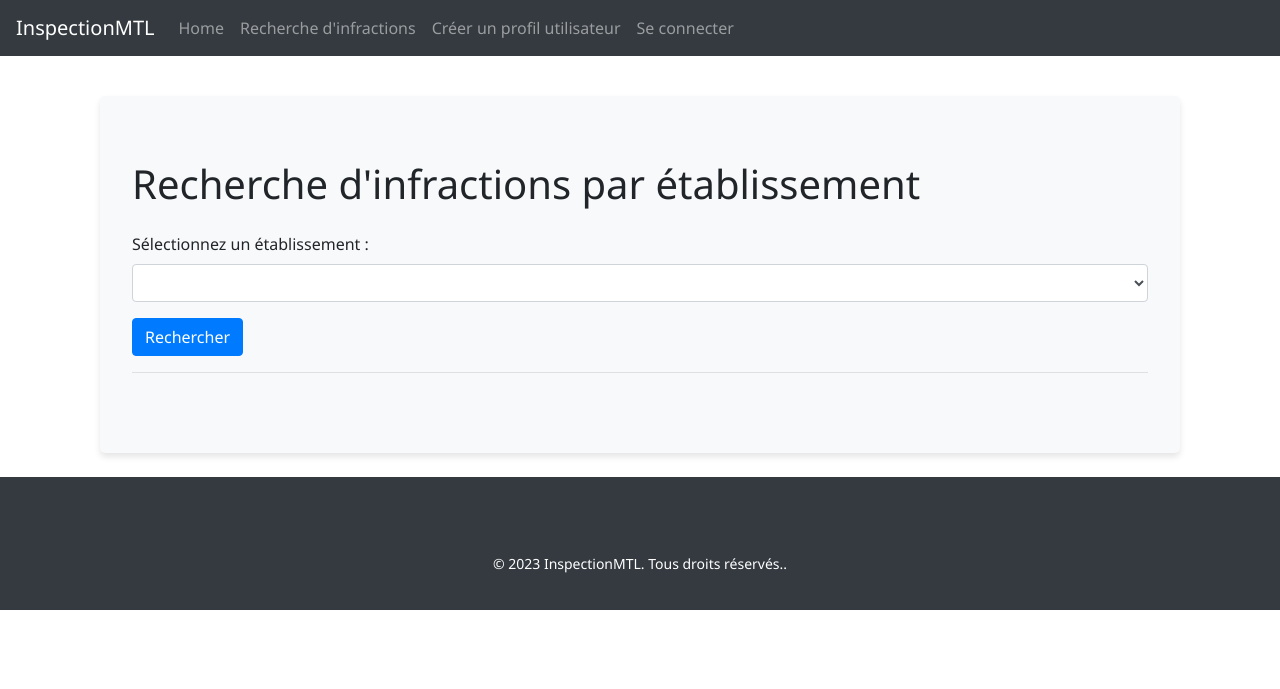
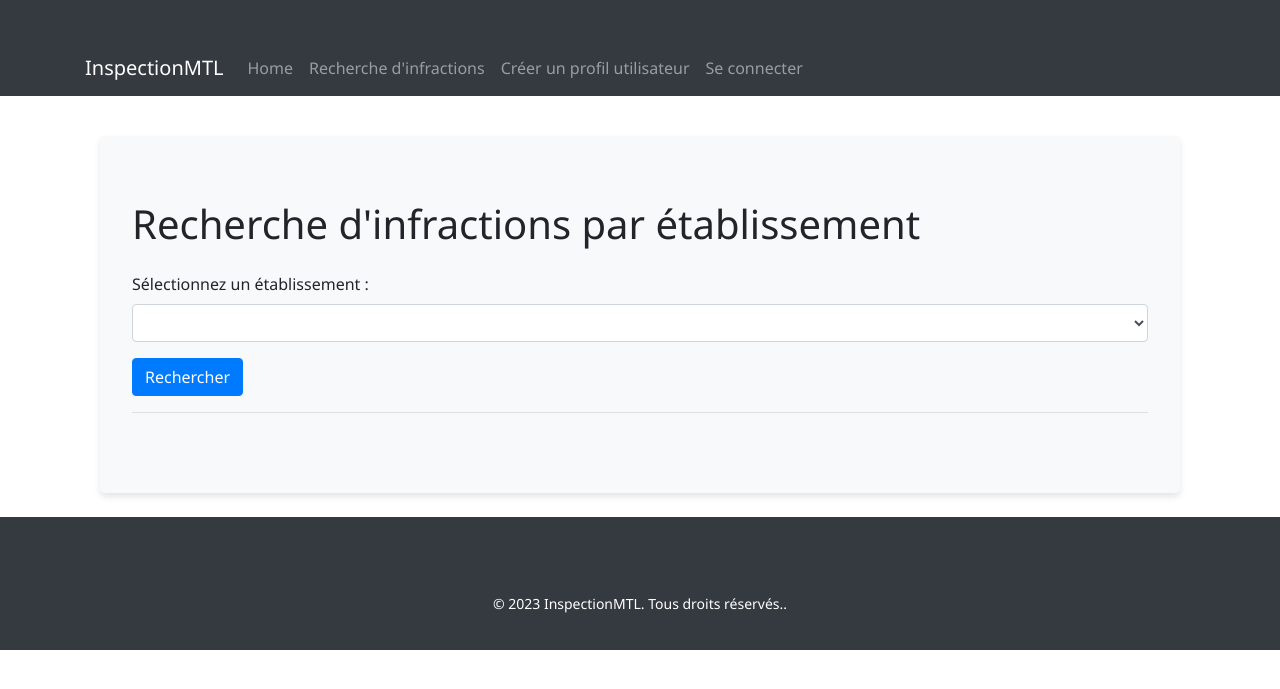
Before and after one commit to oussamaelfig/Ville_Montreal, a Flask app: page /contrevenants-liste in a window 1280 px wide. Shown: the top 689 px of the page. Run offline with Flask 2, Linux system fonts and the light colour scheme; data that the repository does not hold is empty; some libraries are stand-ins or nearby versions.

Commit message:
change style navbar

```diff
--- a/templates/base.html
+++ b/templates/base.html
@@ -13,6 +13,7 @@
 </head>
 <body>
 <nav class="navbar navbar-expand-lg navbar-dark bg-dark">
+    <div class="container">
         <a class="navbar-brand" href="/">InspectionMTL</a>
         <button class="navbar-toggler" type="button" data-toggle="collapse"
                 data-target="#navbarNav"
@@ -30,7 +31,8 @@
                         d'infractions</a>
                 </li>
                 <li class="nav-item">
-                <a class="nav-link" href="/create-user-profile">Créer un profil
+                    <a class="nav-link" href="/create-user-profile">Créer un
+                        profil
                         utilisateur</a>
                 </li>
                 {% if current_user.is_authenticated %}
@@ -51,6 +53,7 @@
                     </li>
                 {% endif %}
             </ul>
+        </div>
     </div>
 </nav>
 <div class="container">
```
Lines whose indentation alone changed are shown as unchanged.
